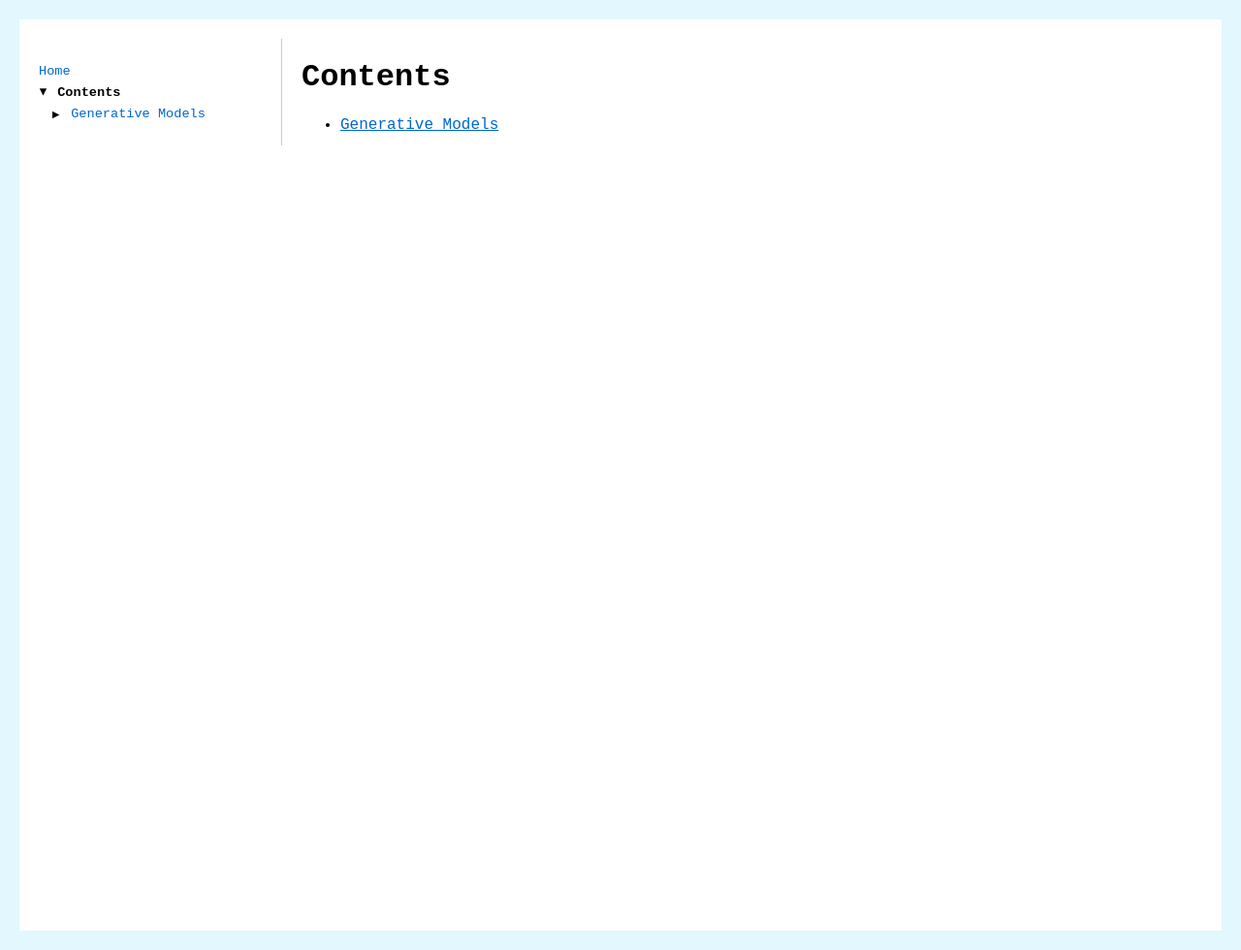
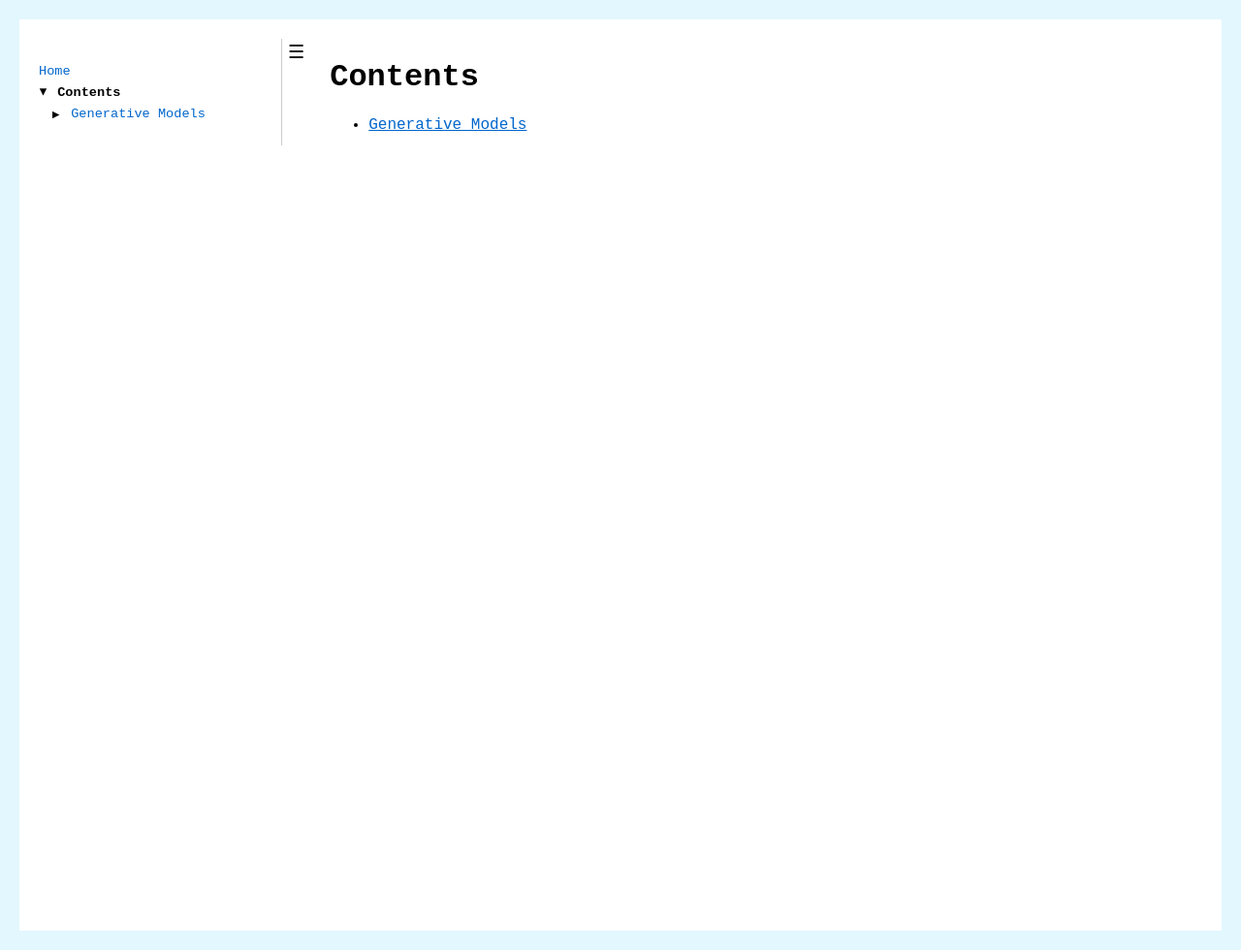
Before and after one commit to scer80/scer80.github.io, a Jekyll site: the page built from contents/index.md, in a window 1280 px wide. Shown: the whole page at 97% size. Built offline with Jekyll 4.4.1, drawn with Linux system fonts in a browser that asks for light colours; our own code applies the rules of GitHub Pages for plain Markdown files.

Commit message:
collapsable navigation sidepane

```diff
--- a/_layouts/contents.html
+++ b/_layouts/contents.html
@@ -28,6 +28,7 @@
         <nav class="sidebar">
             {% include sidebar.html items=site.data.contents_nav %}
         </nav>
+        <button class="sidebar-collapse-btn" onclick="document.querySelector('.sidebar-layout').classList.toggle('sidebar-hidden')" title="Toggle sidebar">&#9776;</button>
         <main class="content-area">
             {{ content }}
         </main>
--- a/assets/css/style.scss
+++ b/assets/css/style.scss
@@ -92,6 +92,26 @@ body.paper-style a:hover {
   align-self: flex-start;
   max-height: 100vh;
   overflow-y: auto;
+  transition: width 0.2s, padding 0.2s, opacity 0.2s;
+}
+
+.sidebar-hidden .sidebar {
+  width: 0 !important;
+  padding: 0 !important;
+  opacity: 0;
+  overflow: hidden;
+  border-right: none !important;
+}
+
+.sidebar-collapse-btn {
+  position: sticky;
+  top: 0;
+  align-self: flex-start;
+  border: none !important;
+  cursor: pointer;
+  font-size: 1.2em;
+  padding: 4px 6px;
+  line-height: 1;
 }
 
 .sidebar ul {
```
